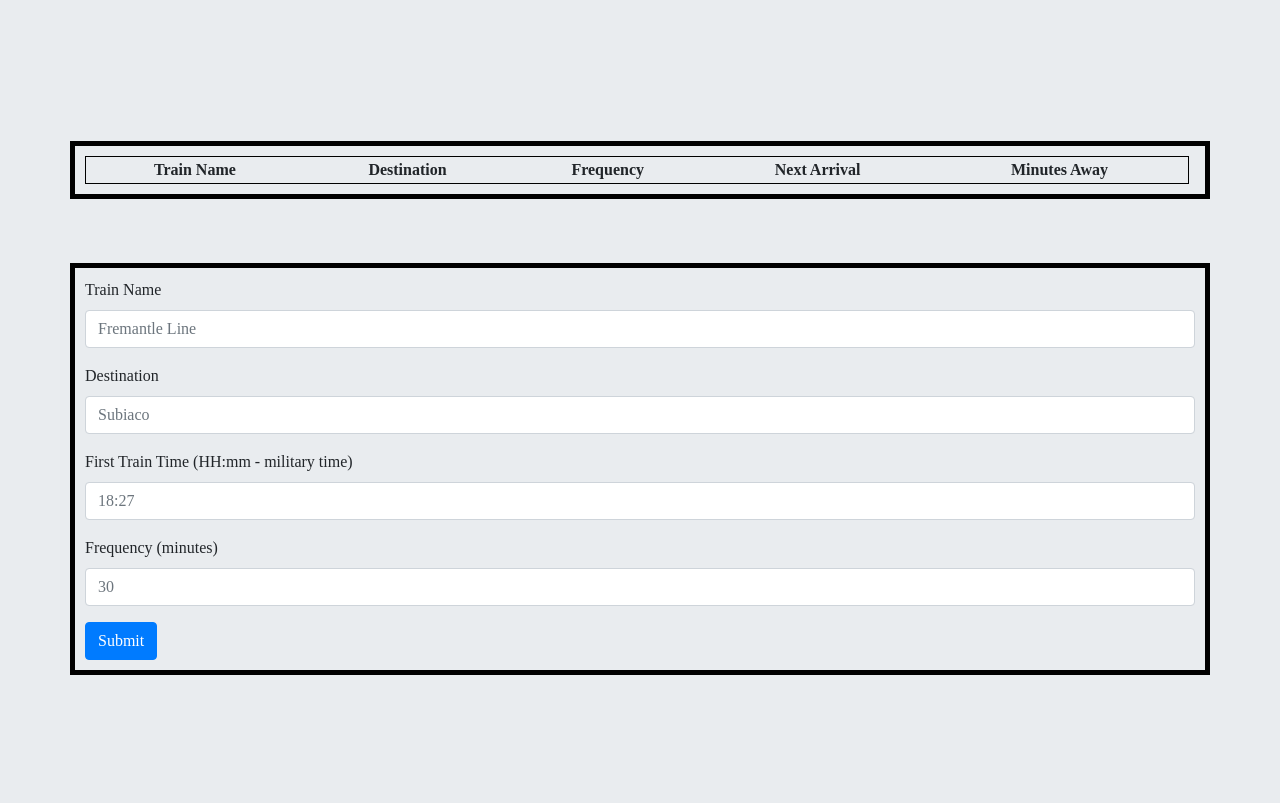
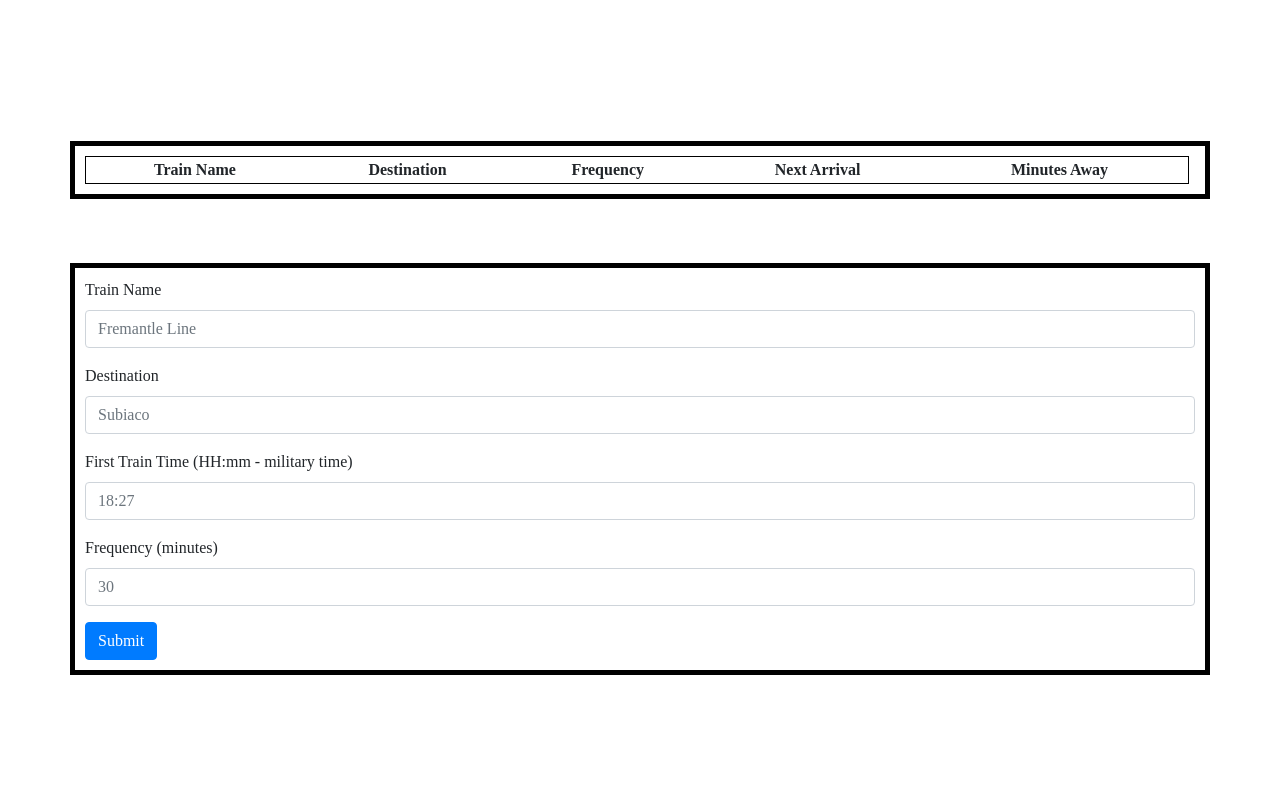
Before and after one commit to grantposell/perth-train-scheduler, a plain HTML site: page index.html in a window 1280 px wide. Shown: the part 172-975 px from the top of the page. Drawn offline with nearby package versions, Linux system fonts and the light colour scheme; a web font is replaced by a local one.

Commit message:
Submittal

```diff
--- a/styles.css
+++ b/styles.css
@@ -1,8 +1,8 @@
 body{
-    background-image: url("./mooning.png");
+    background-color: white;
 }
 .jumbotron{
-    background-image: url("./mooning.png");
+    background-color: white;
     margin-bottom: 0;
 }
 div.container{
```
